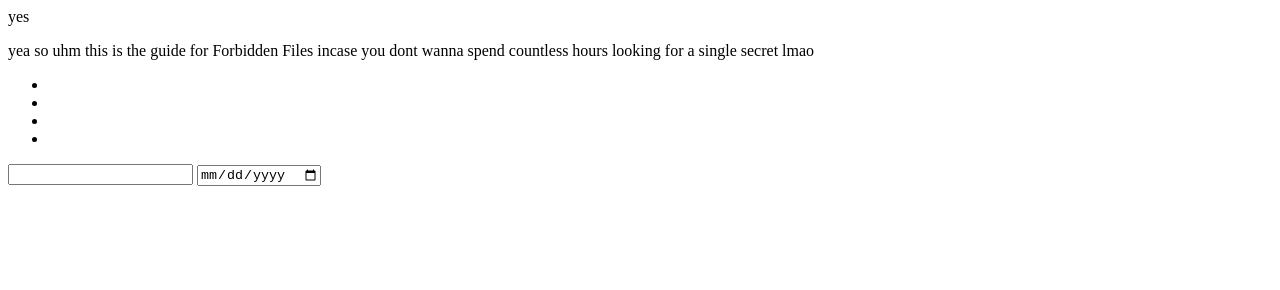
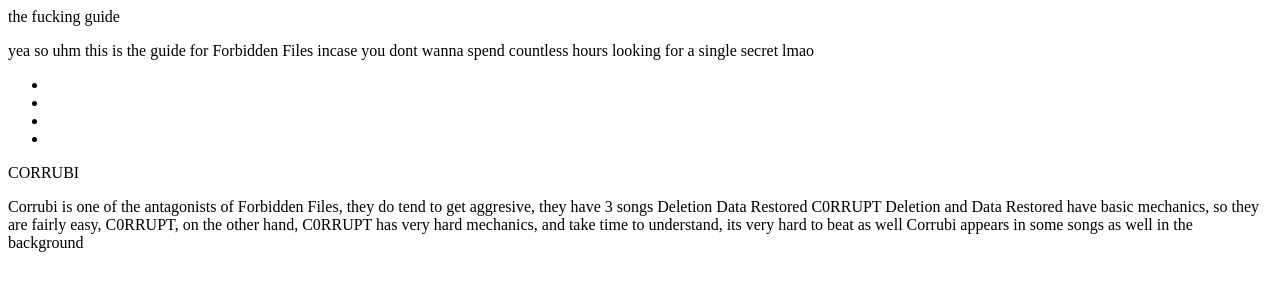
Before and after one commit to FunkinXeter/FF-GUIDE, a plain HTML site: page index.html in a window 1280 px wide. Drawn offline with Linux system fonts and the light colour scheme.

Commit message:
Add files via upload

```diff
--- a/index.html
+++ b/index.html
@@ -7,7 +7,7 @@
     <title>Forbidden Files Guide</title>
 </head>
 <body>
-    <div>yes</div>
+    <div>the fucking guide</div>
     <p>yea so uhm this is the guide for Forbidden Files incase you dont wanna spend countless hours looking for a single secret lmao</p>
     <ul>
         <li></li>
@@ -15,8 +15,14 @@
         <li></li>
         <li></li>
     </ul>
-    <div class="myclass"></div>
-    <input type="text" id="foo" class="bar">
-    <input type="date" name="" id="">
+    <div>CORRUBI</div>
+    <p>Corrubi is one of the antagonists of Forbidden Files, they do tend to get aggresive, they have 3 songs
+        Deletion
+        Data Restored
+        C0RRUPT
+        Deletion and Data Restored have basic mechanics, so they are fairly easy, C0RRUPT, on the other hand,
+        C0RRUPT has very hard mechanics, and take time to understand, its very hard to beat as well
+        Corrubi appears in some songs as well in the background
+    </p>
 </body>
 </html>
```
